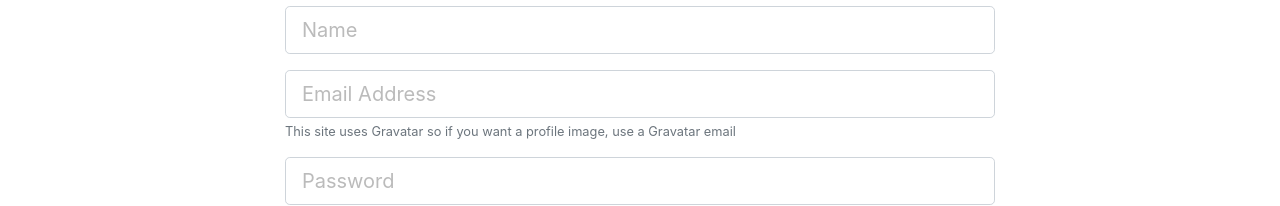
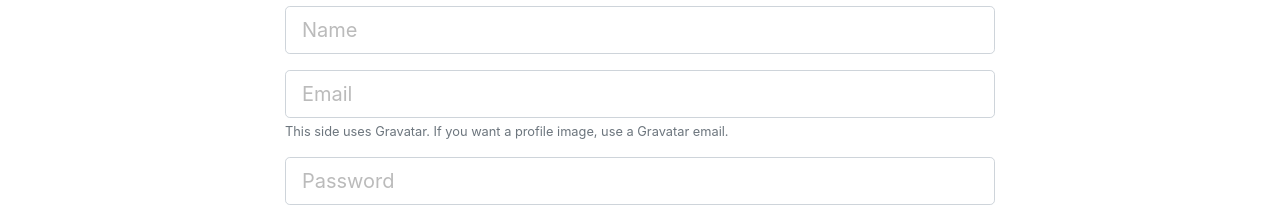
Before and after one commit to andrewbraunsdorf/socialMediaApp, a React (Create React App) app in the folder client/: page /register in a window 1280 px wide. Shown: the part 195-401 px from the top of the page. Built offline with nearby package versions, Linux system fonts and the light colour scheme.

Commit message:
added text field group component

```diff
--- a/client/src/components/auth/Login.js
+++ b/client/src/components/auth/Login.js
@@ -3,6 +3,7 @@ import PropTypes from 'prop-types';
 import { connect } from 'react-redux';
 import classnames from 'classnames';
 import { loginUser } from '../../actions/authActions';
+import TextFieldGroup from '../common/TextFieldGroup';
 
 class Login extends Component {
 
@@ -66,32 +67,24 @@ class Login extends Component {
                 Sign in to your DevConnector account
               </p>
               <form onSubmit={this.onSubmit}>
-                <div className="form-group">
-                  <input
-                    type="email"
-                    className={classnames('form-control form-control-lg', {
-                      'is-invalid': errors.email
-                    })}
+                <TextFieldGroup
                   placeholder="Email Address"
                   name="email"
+                  type="email"
                   value={this.state.email}
                   onChange={this.onChange}
+                  error={errors.email}
                 />
-                  {errors.email && (<div className="invalid-feedback">{errors.email}</div>)}
-                </div>
-                <div className="form-group">
-                  <input
-                    type="password"
-                    className={classnames('form-control form-control-lg', {
-                      'is-invalid': errors.password
-                    })}
+
+                <TextFieldGroup
                   placeholder="Password"
                   name="password"
+                  type="password"
                   value={this.state.password}
                   onChange={this.onChange}
+                  error={errors.password}
                 />
-                  {errors.password && (<div className="invalid-feedback">{errors.password}</div>)}
-                </div>
+
                 <input
                   type="submit"
                   className="btn btn-info btn-block mt-4"
--- a/client/src/components/auth/Register.js
+++ b/client/src/components/auth/Register.js
@@ -4,7 +4,8 @@ import PropTypes from 'prop-types';
 import { withRouter } from 'react-router-dom';
 import classnames from 'classnames';
 import { connect } from 'react-redux';
-import { registerUser } from '../../actions/authActions'
+import { registerUser } from '../../actions/authActions';
+import TextFieldGroup from '../common/TextFieldGroup';
 
 class Register extends Component {
   constructor() {
@@ -79,61 +80,38 @@ class Register extends Component {
                 Create your DevConnector account
               </p>
               <form noValidate onSubmit={this.onSubmit}>
-                <div className="form-group">
-                  <input
-                    type="text"
-                    className={classnames('form-control form-control-lg', {
-                      // is-invalid will only be here if errors.name is there
-                      // errors is coming from the state, when we make a request that errors object is being filled
-                      'is-invalid': errors.name
-                    })}
+                <TextFieldGroup
                   placeholder="Name"
                   name="name"
                   value={this.state.name}
                   onChange={this.onChange}
+                  error={errors.name}
                 />
-                  {errors.name && (<div className="invalid-feedback">{errors.name}</div>)}
-                </div>
-                <div className="form-group">
-                  <input
+                <TextFieldGroup
+                  placeholder="Email"
+                  name="email"
                   type="email"
-                    className={classnames('form-control form-control-lg', {
-                      'is-invalid': errors.email
-                    })}
-                    placeholder="Email Address"
-                    name="email"
                   value={this.state.email}
                   onChange={this.onChange}
+                  error={errors.email}
+                  info="This side uses Gravatar.  If you want a profile image, use a Gravatar email."
                 />
-                  {errors.email && (<div className="invalid-feedback">{errors.email}</div>)}
-                  <small className="form-text text-muted">This site uses Gravatar so if you want a profile image, use a Gravatar email</small>
-                </div>
-                <div className="form-group">
-                  <input
-                    type="password"
-                    className={classnames('form-control form-control-lg', {
-                      'is-invalid': errors.password
-                    })}
+                <TextFieldGroup
                   placeholder="Password"
                   name="password"
+                  type="password"
                   value={this.state.password}
                   onChange={this.onChange}
+                  error={errors.password}
                 />
-                  {errors.password && (<div className="invalid-feedback">{errors.password}</div>)}
-                </div>
-                <div className="form-group">
-                  <input
-                    type="password"
-                    className={classnames('form-control form-control-lg', {
-                      'is-invalid': errors.password2
-                    })}
+                <TextFieldGroup
                   placeholder="Confirm Password"
                   name="password2"
+                  type="password"
                   value={this.state.password2}
                   onChange={this.onChange}
+                  error={errors.password2}
                 />
-                  {errors.password2 && (<div className="invalid-feedback">{errors.password2}</div>)}
-                </div>
                 <input type="submit" className="btn btn-info btn-block mt-4" />
               </form>
             </div>
--- /dev/null
+++ b/client/src/components/common/TextFieldGroup.js
@@ -0,0 +1,50 @@
+import React from 'react';
+import classnames from 'classnames';
+import PropTypes from 'prop-types';
+
+const TextFieldGroup = ({
+  name,
+  placeholder,
+  value,
+  label,
+  error,
+  info,
+  type,
+  onChange,
+  disabled
+}) => {
+  return (
+    <div className="form-group">
+      <input
+        type={type}
+        className={classnames('form-control form-control-lg', {
+          'is-invalid': error
+        })}
+        placeholder={placeholder}
+        name={name}
+        value={value}
+        onChange={onChange}
+        disabled={disabled}
+      />
+      {info && <small className='form-text text-muted'>{info}</small>}
+      {error && <div className="invalid-feedback">{error}</div>}
+    </div>
+  );
+};
+
+TextFieldGroup.propTypes = {
+  name: PropTypes.string.isRequired,
+  placeholder: PropTypes.string,
+  value: PropTypes.string.isRequired,
+  info: PropTypes.string,
+  error: PropTypes.string,
+  type: PropTypes.string.isRequired,
+  onChange: PropTypes.string.isRequired,
+  disabled: PropTypes.string
+}
+
+TextFieldGroup.defaultProps = {
+  type: 'text'
+}
+
+export default TextFieldGroup;
```
Lines whose indentation alone changed are shown as unchanged.
